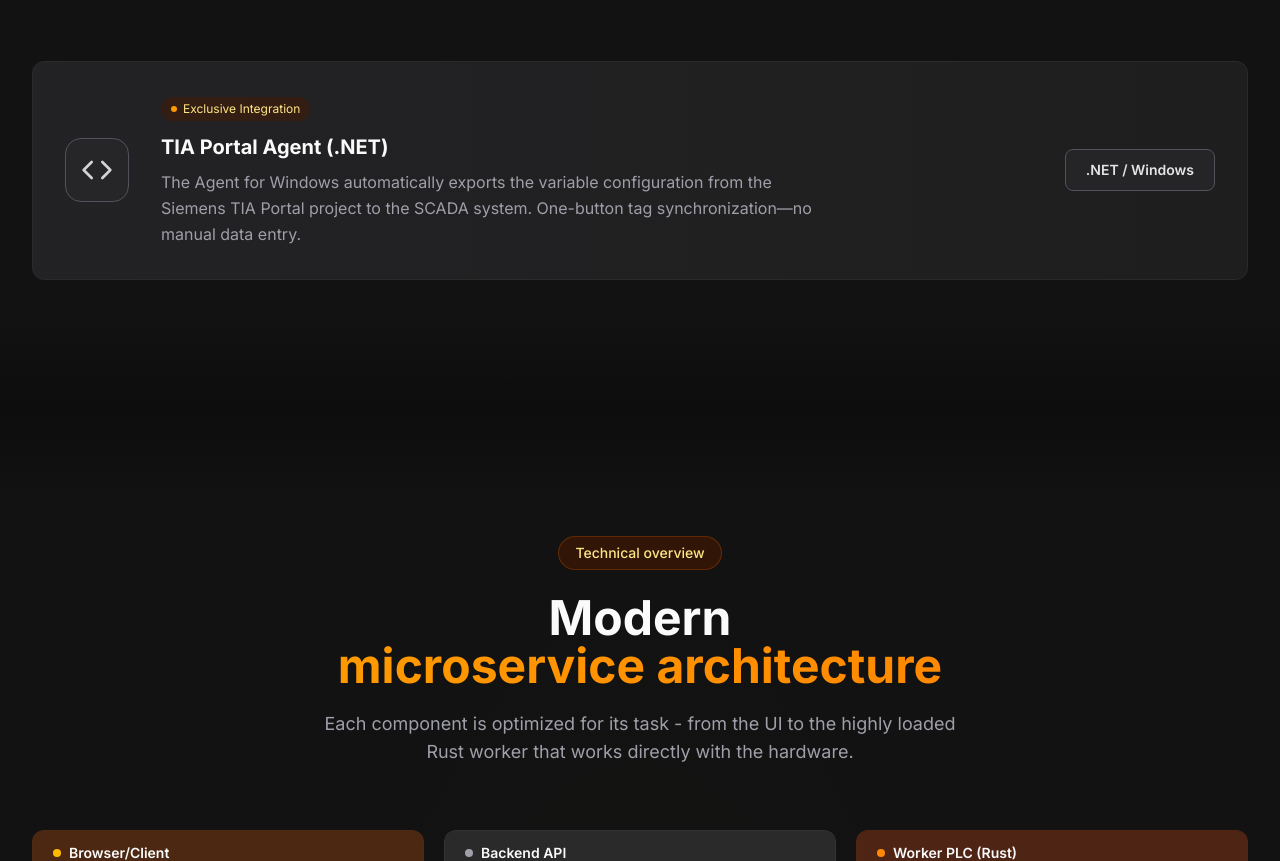
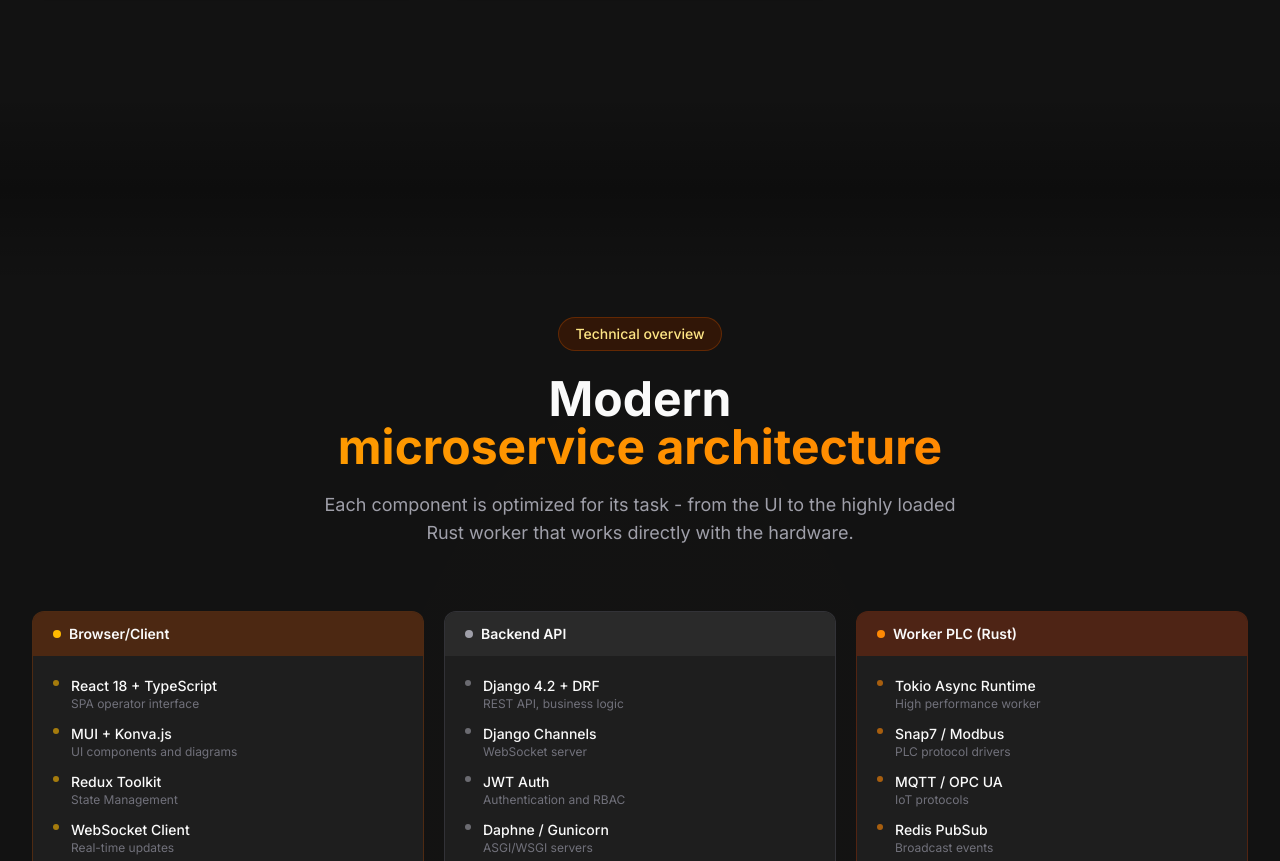
Before and after one commit to serhii-kudlai/scada-landing, an Astro site: page / in a window 1280 px wide. Shown: the part 3254-4115 px from the top of the page. Built offline with nearby package versions, Linux system fonts and the light colour scheme; Astro itself is replaced by a stand-in of ours; no server answers.

Commit message:
feat: remove TIA Portal Agent card from Integrations section

```diff
--- a/src/components/Integrations.astro
+++ b/src/components/Integrations.astro
@@ -108,46 +108,5 @@
       }
     </div>
 
-    <div
-      class="flex flex-col items-center gap-8 rounded-xl border border-app-line bg-gradient-to-r from-neutral-100/95 to-app-canvas p-8 dark:from-zinc-800/80 dark:to-dark-700 dark:border-dark-600 lg:flex-row"
-    >
-      <div
-        class="flex h-16 w-16 shrink-0 items-center justify-center rounded-2xl border border-neutral-300 bg-neutral-200/80 dark:border-zinc-600 dark:bg-zinc-800/80"
-      >
-        <svg
-          width="32"
-          height="32"
-          viewBox="0 0 24 24"
-          fill="none"
-          stroke="currentColor"
-          class="text-neutral-600 dark:text-zinc-300"
-          stroke-width="2"
-          stroke-linecap="round"
-          stroke-linejoin="round"
-        >
-          <polyline points="16 18 22 12 16 6"></polyline>
-          <polyline points="8 6 2 12 8 18"></polyline>
-        </svg>
-      </div>
-      <div class="flex-1 text-center lg:text-left">
-        <div
-          class="inline-flex items-center gap-1.5 bg-amber-100 text-amber-900 dark:bg-amber-950/50 dark:text-amber-200 text-xs px-2.5 py-1 rounded-full mb-3"
-        >
-          <span class="w-1.5 h-1.5 rounded-full bg-amber-500"></span>
-          {sec.tia.badge}
-        </div>
-        <h3 class="mb-2 text-xl font-bold text-neutral-900 dark:text-zinc-50">{sec.tia.title}</h3>
-        <p class="max-w-2xl leading-relaxed text-neutral-600 dark:text-zinc-400">
-          {sec.tia.body}
-        </p>
-      </div>
-      <div class="shrink-0">
-        <span
-          class="inline-block bg-neutral-200 border border-neutral-300 text-neutral-800 dark:bg-zinc-800/80 dark:border-zinc-600 dark:text-zinc-200 text-sm font-semibold px-5 py-2.5 rounded-lg"
-        >
-          {sec.tia.pill}
-        </span>
-      </div>
-    </div>
   </div>
 </section>
```
